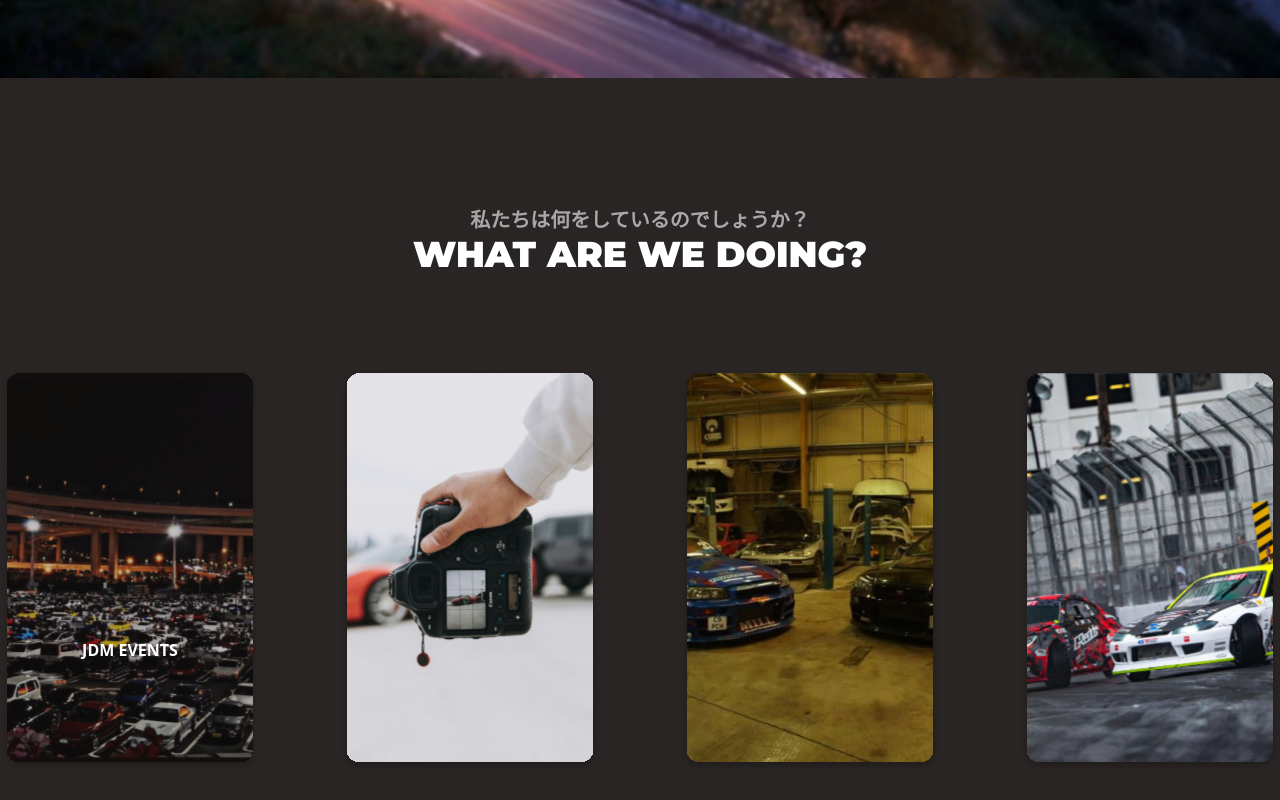
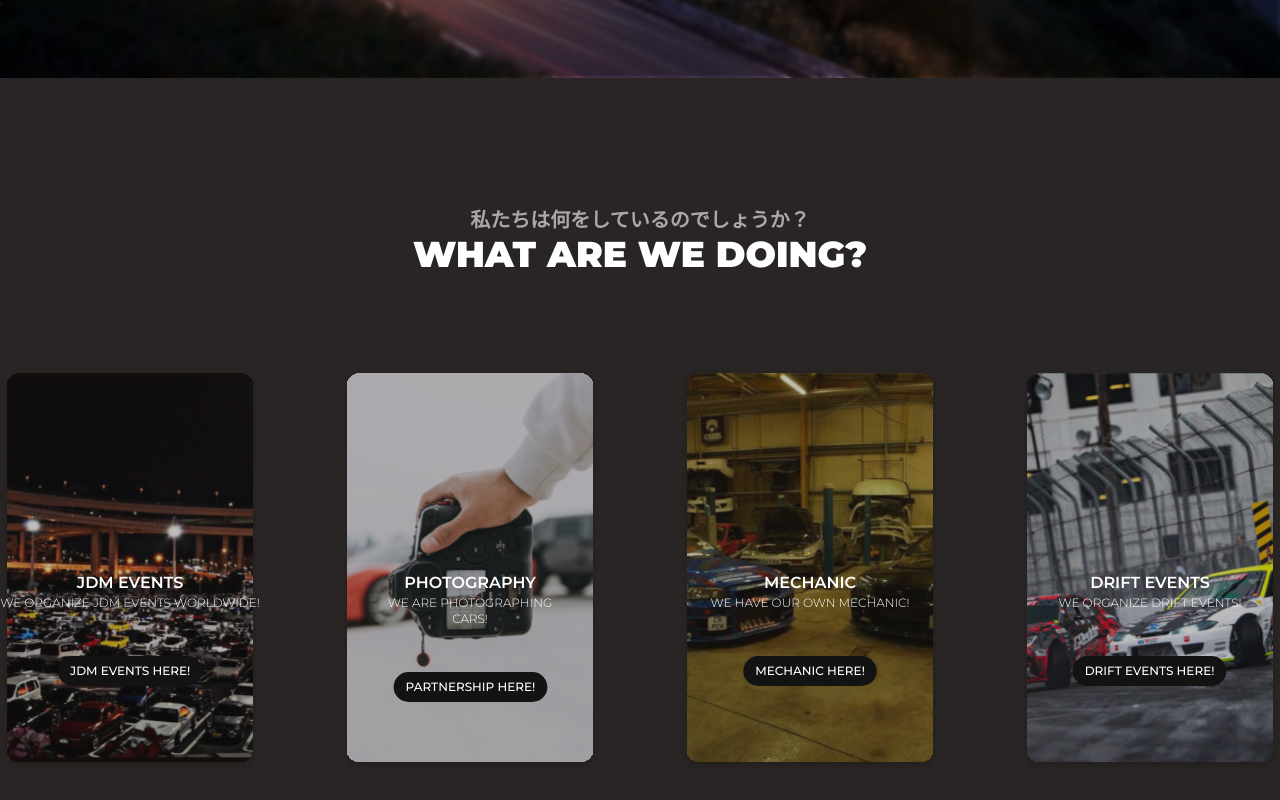
Before and after one commit to Mattias988/DreamGarageFS, a React (Create React App) app in the folder frontend/: page /about in a window 1280 px wide. Shown: the part 722-1522 px from the top of the page. Built offline with nearby package versions, Linux system fonts and the light colour scheme.

Commit message:
add section to about page

```diff
--- a/frontend/src/sections/AboutSections/HeroAbout.js
+++ b/frontend/src/sections/AboutSections/HeroAbout.js
@@ -5,9 +5,9 @@ function HeroAbout() {
     <section
         id='about'
         className="w-full flex flex-col h-screen justify-center ">
-            <div className=' w-full h-full backdrop-blur-xs text-white justify-center flex flex-col font-primary font-black pb-24 '>
-                <div className='grid justify-items-end'>
-                  <h1 className='text-8xl pr-28 font-black  '>
+            <div className=' w-full h-full backdrop-blur-xs backdrop-brightness-50 text-white justify-center flex flex-col font-primary font-black pb-24 '>
+                <div className='grid justify-items-end drop-shadow-lg'>
+                  <h1 className='text-8xl pr-28 font-black'>
                       <span>WHO ARE</span>
                       <br />
                       <span>WE?</span>
--- a/frontend/src/sections/AboutSections/WhatWeDoing.js
+++ b/frontend/src/sections/AboutSections/WhatWeDoing.js
@@ -8,63 +8,95 @@ function WhatWeDoing() {
   return (
     <section className='bg-stone-800'>
         <span className='w-full h-fit  text-white grid place-items-center pt-32 font-primary font-black'>
-            <h1 className='text-xl opacity-60'>
+            <h1 className='text-xl opacity-60 '>
                 私たちは何をしているのでしょうか？
             </h1>
             <h1 className='text-4xl'>
                 WHAT ARE WE DOING?
             </h1>
         </span>
-        <div className='w-full flex justify-center space-x-20 py-24'>
+        <div className='w-full flex justify-center space-x-20 py-24 font-primary'>
             <div className='relative'>
                 <img
                     src={JDMEvent}
                     alt='JDMEvent'
                     width={300}
                     height={473}
-                    className='opacity-70'
+                    className='opacity-70 lg:w-96 lg:h-'
                 />
-                <span className='absolute left-0 right-0 text-white font-semibold text-center top-2/3'>
+                <div className='absolute left-0 right-0 text-white font-semibold text-center top-1/2'>
                     <p>
                         JDM EVENTS
                     </p>
-                </span>
+                    <p className='text-xs font-light lg:pb-8'>
+                        WE ORGANIZE JDM EVENTS WORLDWIDE!
+                    </p>
+                    <button class="bg-primary sm:scale-50 lg:scale-75 md:scale-75 mt-2 hover:animate-bounce hover:border-white hover:font-semibold text-white font-medium py-2 px-4 rounded-full">
+                        JDM EVENTS HERE!
+                    </button>
+                </div>
             </div>
-            <div className='text-white'>
+            <div className='relative'>
                 <img
                     src={Photography}
                     alt='Photography'
                     width={300}
                     height={473}
-                    className=''
+                    className='opacity-70 lg:w-96'
                 />
-                <span className=''>
-
-                </span>
+                <div className='absolute left-0 right-0 text-white font-semibold text-center top-1/2'>
+                    <p>
+                        PHOTOGRAPHY
+                    </p>
+                    <p className='text-xs font-light lg:pb-8'>
+                        WE ARE PHOTOGRAPHING
+                        <br/>
+                        CARS!
+                    </p>
+                    <button class="bg-primary sm:scale-50 lg:scale-75 md:scale-75 mt-2 hover:animate-bounce hover:border-white hover:font-semibold text-white font-medium py-2 px-4 rounded-full">
+                        PARTNERSHIP HERE!
+                    </button>
+                </div>
             </div>
-            <div className='text-white'>
+            <div className='relative'>
                 <img
                     src={Mechanic}
                     alt='Mechanic'
                     width={300}
                     height={473}
-                    className=''
+                    className='opacity-70 lg:w-96'
                 />
-                <span className=''>
-
-                </span>
+                <div className='absolute left-0 right-0 text-white font-semibold text-center top-1/2'>
+                    <p>
+                        MECHANIC
+                    </p>
+                    <p className='text-xs font-light lg:pb-8'>
+                        WE HAVE OUR OWN MECHANIC!
+                    </p>
+                    <button class="bg-primary sm:scale-50 lg:scale-75 md:scale-75 mt-2 hover:animate-bounce hover:border-white hover:font-semibold text-white font-medium py-2 px-4 rounded-full">
+                        MECHANIC HERE!
+                    </button>
+                </div>
             </div>
-            <div className='text-white'>
+            <div className='relative'>
                 <img
                     src={DriftEvent}
                     alt='DriftEvent'
                     width={300}
                     height={473}
-                    className=''
+                    className='opacity-70 lg:w-96'
                 />
-                <span className=''>
-
-                </span>
+                <div className='absolute left-0 right-0 text-white font-semibold text-center top-1/2'>
+                    <p>
+                        DRIFT EVENTS
+                    </p>
+                    <p className='text-xs font-light lg:pb-8'>
+                        WE ORGANIZE DRIFT EVENTS!
+                    </p>
+                    <button class="bg-primary sm:scale-50 lg:scale-75 md:scale-75 mt-2 hover:animate-bounce hover:border-white hover:font-semibold text-white font-medium py-2 px-4 rounded-full">
+                        DRIFT EVENTS HERE!
+                    </button>
+                </div>
             </div>
         </div>
     </section>
--- a/frontend/tailwind.config.js
+++ b/frontend/tailwind.config.js
@@ -12,7 +12,10 @@ module.exports = {
       },
       backdropBlur:{
         xs: '2px'
-      }
+      },
+      backgroundColor: {
+        primary: '#131313',
+      },
     },
   },
   plugins: [],
```
